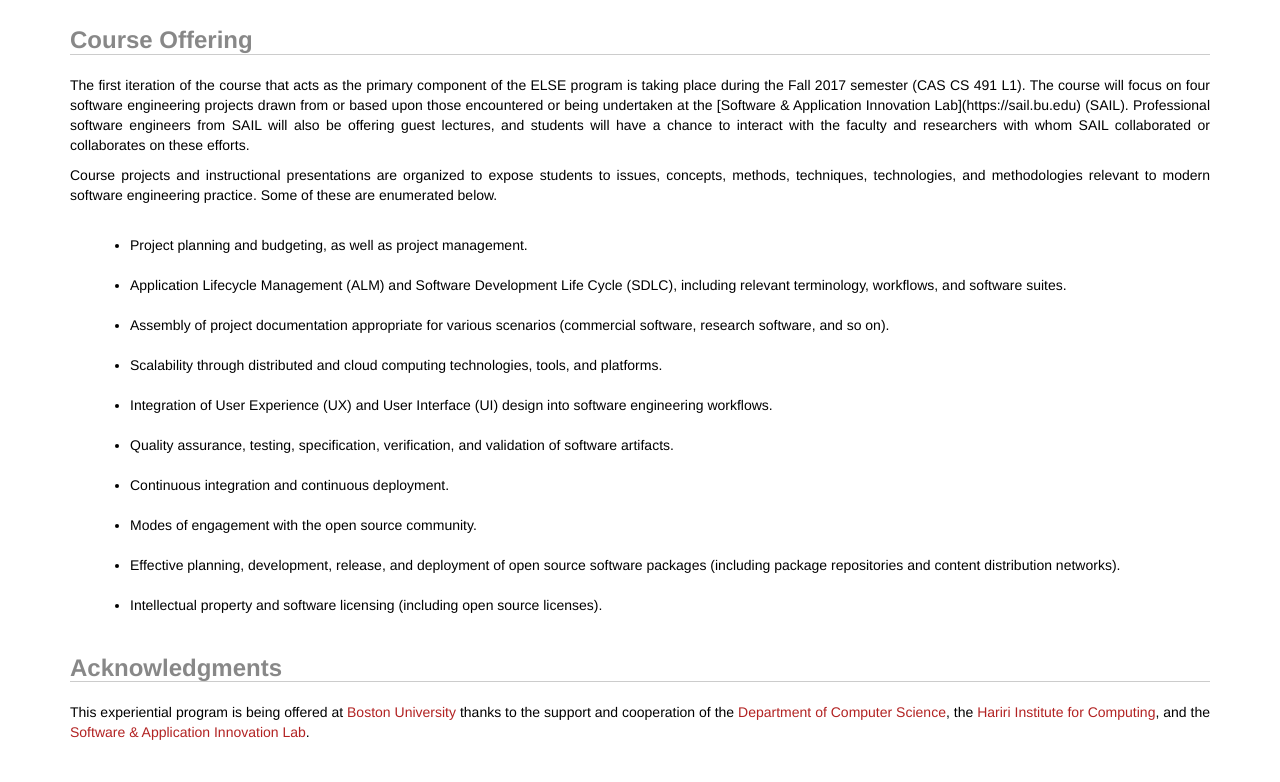
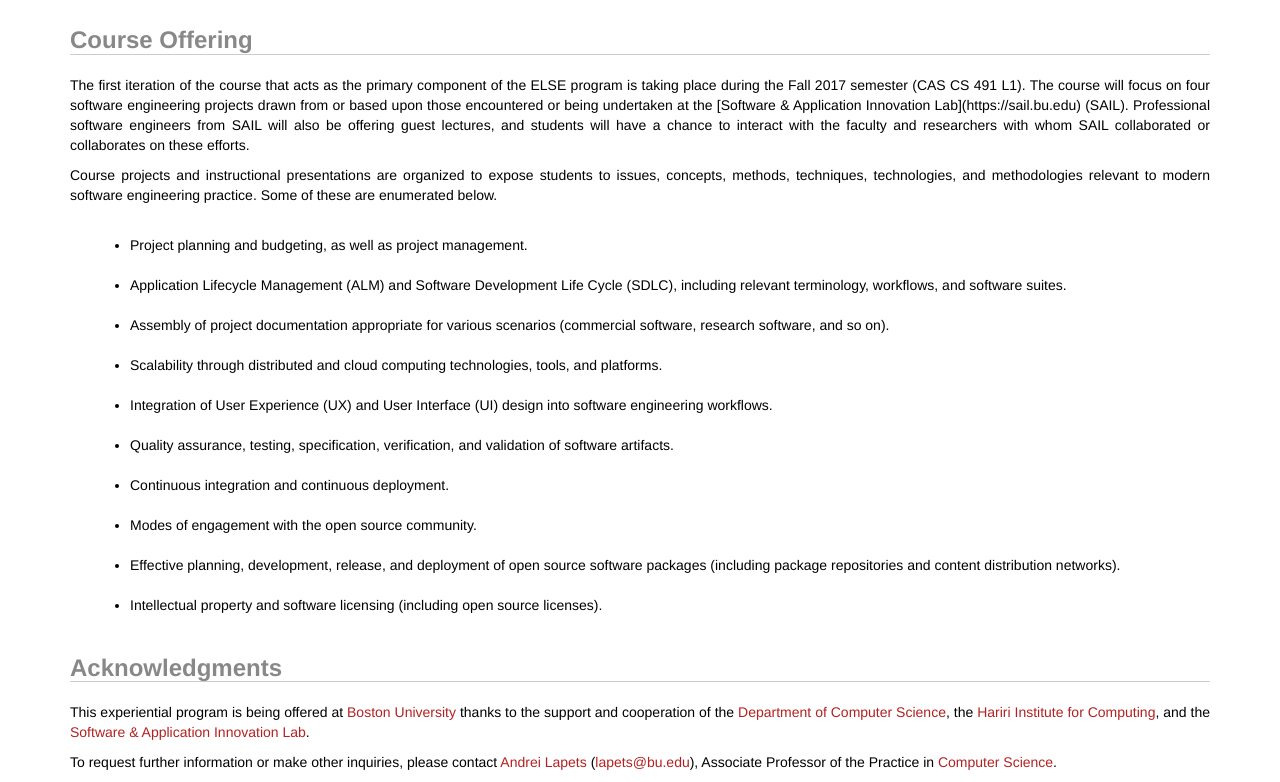
Before and after one commit to bu-else/bu-else.github.io, a plain HTML site: page index.html in a window 1280 px wide. Shown: the part 388-1170 px from the top of the page. Before the commit the page ends 1140 px from the top, so only its background shows below. Drawn offline with nearby package versions, Linux system fonts and the light colour scheme; a web font is replaced by a local one.

Commit message:
Add contact information.

```diff
--- a/index.html
+++ b/index.html
@@ -124,6 +124,9 @@
             <p>
               This experiential program is being offered at <a href="http://www.bu.edu">Boston University</a> thanks to the support and cooperation of the <a href="https://www.bu.edu/cs/">Department of Computer Science</a>, the <a href="https://www.bu.edu/hic">Hariri Institute for Computing</a>, and the <a href="http://sail.bu.edu">Software &amp; Application Innovation Lab</a>.
             </p>
+            <p>
+              To request further information or make other inquiries, please contact <a href="https://cs-people.bu.edu/lapets">Andrei Lapets</a> (<a href="mailto:lapets@bu.edu">lapets@bu.edu</a>), Associate Professor of the Practice in <a href="https://www.bu.edu/cs/">Computer Science</a>.
+            </p>
           </div>
         </div>
       </div>
```
